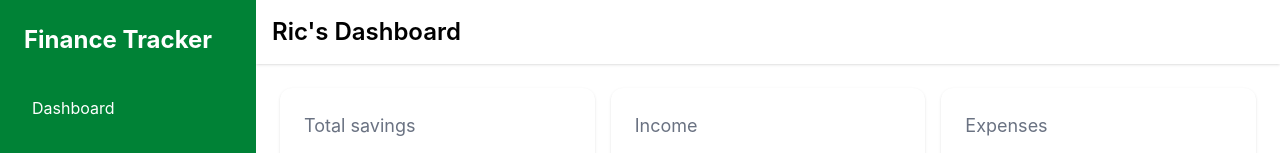
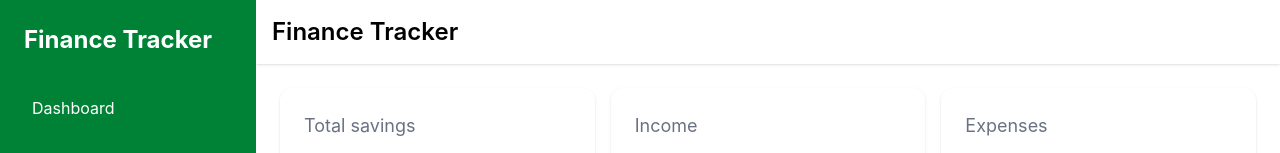
Before and after one commit to ricmusyoki-glitch/finance-tracker-app, a React (Vite) app: page /dashboard in a window 1280 px wide. Shown: the top 153 px of the page. Built offline with nearby package versions, Linux system fonts and the light colour scheme; no server answers.

Commit message:
Modified the navbar.jsx

```diff
--- a/src/components/Navbar.jsx
+++ b/src/components/Navbar.jsx
@@ -1,12 +1,13 @@
-const Navbar = () => {
-
+const Navbar = ({ onMenuClick }) => {
   return (
-
-    <div className="bg-white shadow p-4">
-
-        <h1 className="text-2xl font-semibold">
-            Ric's Dashboard</h1>
-
+    <div className="bg-white shadow p-4 flex items-center gap-4">
+      <button
+        onClick={onMenuClick}
+        className="md:hidden text-green-700 text-2xl font-bold focus:outline-none"
+      >
+        ☰
+      </button>
+      <h1 className="text-xl md:text-2xl font-semibold">Finance Tracker</h1>
     </div>
   )
 }
```
